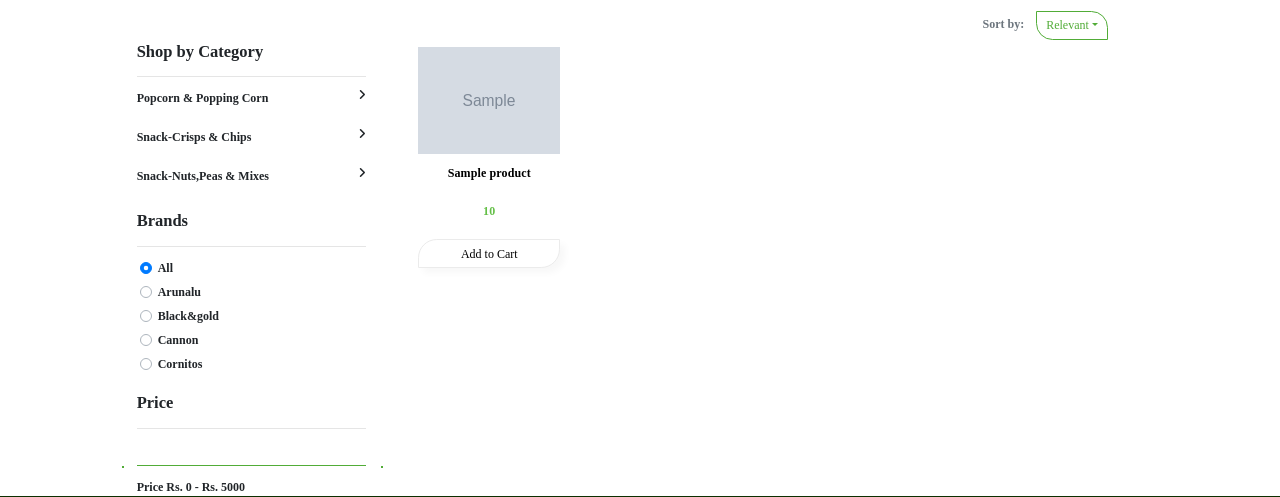
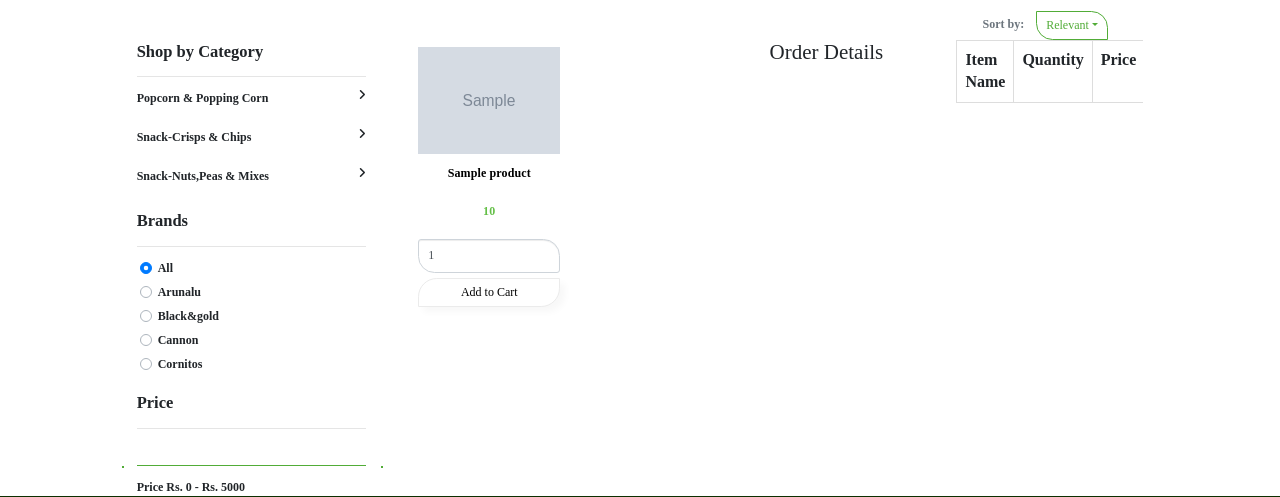
Before and after one commit to vithlanibhakti/ceylonfarmercom, a PHP site: page /ceylonfarmercom/client/dynamic.php?id=1 in a window 1280 px wide; the page is wider, and only the part inside the window is pictured. Shown: the part 338-835 px from the top of that part. Run offline with PHP 8.4, Linux system fonts and the light colour scheme; the visitor is signed in with stand-in values (Sample User, id 1); tables that the repository leaves empty or names only in its code hold one stand-in row (values such as "Sample post"); grey boxes marked "Sample" are stand-in pictures; lists and menus that the app fills with data are empty; some libraries are stand-ins or nearby versions; some web fonts are replaced.

Commit message:
dynamic add to cart

```diff
--- a/ceylonfarmercom/client/dynamic.php
+++ b/ceylonfarmercom/client/dynamic.php
@@ -1,8 +1,71 @@
-<?php include("header.php");
-//  $session_value=(isset($_SESSION['email']))?$_SESSION['email']:'';
-//echo "<script>alert('$email')</script>";
+
+<?php
+include("config.php");
+include("header.php");
+if(isset($_POST["add_to_cart"]))
+{
+	if(isset($_SESSION["shopping_cart"]))
+	{
+		$item_array_id = array_column($_SESSION["shopping_cart"], "p_id");
+		if(!in_array($_GET["p_id"], $item_array_id))
+		{
+			$count = count($_SESSION["shopping_cart"]);
+			$item_array = array(
+				'item_id'			=>	$_GET["p_id"],
+                'item_name'			=>	$_POST["hidden_name"],
+                'item_price'		=>	$_POST["hidden_price"],
+                'did'			=>	$_POST["did"],
+				'item_quantity'		=>	$_POST["quantity"]
+			);
+			$_SESSION["shopping_cart"][$count] = $item_array;
+            echo '<script>alert("Item Added successfully")</script>';
+
+$idc=$_GET['did'];
+
+echo "<script type=\"text/javascript\">\n";
+echo "var foo = ${idc};\n";
+//echo "alert('value is:' + foo);\n";
+echo "</script>\n";
+echo '<script> window.location.href= "dynamic.php?id=" + foo</script>';
+
+
+        }
+		else
+		{
+			echo '<script>alert("Item Already Added")</script>';
+		}
+	}
+	else
+	{
+		$item_array = array(
+			'item_id'			=>	$_GET["p_id"],
+            'item_name'			=>	$_POST["hidden_name"],
+            'did'			=>	$_POST["did"],
+			'item_price'		=>	$_POST["hidden_price"],
+			'item_quantity'		=>	$_POST["quantity"]
+		);
+		$_SESSION["shopping_cart"][0] = $item_array;
+	}
+}
+
+if(isset($_GET["action"]))
+{
+	if($_GET["action"] == "delete")
+	{
+		foreach($_SESSION["shopping_cart"] as $keys => $values)
+		{
+			if($values["item_id"] == $_GET["p_id"])
+			{
+				unset($_SESSION["shopping_cart"][$keys]);
+				echo '<script>alert("Item Removed")</script>';
+				echo '<script>window.location="home.php"</script>';
+			}
+		}
+	}
+}
 
 ?>
+
 <?php
 $idc=$_GET['id'];
 //echo $idc;
@@ -42,6 +105,10 @@ body{margin:0;font-family:-apple-system,BlinkMacSystemFont,segoe ui,roboto,oxyge
 
       </script>
     <script type="text/javascript" src="https://ajax.googleapis.com/ajax/libs/jquery/1.8.2/jquery.min.js"></script>
+
+    <script src="https://ajax.googleapis.com/ajax/libs/jquery/2.2.0/jquery.min.js"></script>
+		<link rel="stylesheet" href="https://maxcdn.bootstrapcdn.com/bootstrap/3.3.6/css/bootstrap.min.css" />
+		<script src="https://maxcdn.bootstrapcdn.com/bootstrap/3.3.6/js/bootstrap.min.js"></script>
 
     <!-- Including our scripting file. -->
 
@@ -131,7 +198,7 @@ body{margin:0;font-family:-apple-system,BlinkMacSystemFont,segoe ui,roboto,oxyge
                                 </div><span class="input-range__label input-range__label--max"><span class="input-range__label-container">5000</span></span>
                             </div><span class="price-range-text mt-3 d-flex"><strong>Price&nbsp;</strong> Rs. 0 - Rs. 5000</span></div>
                     </div>
-                    <div class="col-md-9 col-12">
+         <div class="col-md-9 col-12">
                         <div class="m-0 row-cols-2 row-cols-xs-2 row-cols-sm-3 row-cols-md-3 row-cols-lg-4 row">
                         <?php
                         include 'config.php';
@@ -142,6 +209,7 @@ body{margin:0;font-family:-apple-system,BlinkMacSystemFont,segoe ui,roboto,oxyge
                                         $p_name= $row1['p_name'];
                                         $p_id= $row1['p_id'];
                                         $p_image= $row1['p_image'];
+
                                         $result2 = mysqli_query($con,"SELECT  `product_id`, `sell_price` FROM `product_to_store` where `product_id` = $p_id ;");
                                         while($row2 = mysqli_fetch_array($result2))
                                         {
@@ -150,7 +218,7 @@ body{margin:0;font-family:-apple-system,BlinkMacSystemFont,segoe ui,roboto,oxyge
                                               $product_id= $row2['product_id'];
                                           // echo $product_id."<br>";
                                         ?>
-
+<form method="post" action="dynamic.php?action=add&p_id=<?php echo $p_id; ?>&did=<?php echo $idc; ?>">
 <div class="col" style="padding-bottom: 15px;">
                                 <div class="product-card-container">
                                     <div class="row">
@@ -161,13 +229,18 @@ body{margin:0;font-family:-apple-system,BlinkMacSystemFont,segoe ui,roboto,oxyge
                                             <div class="product-card-final-price"><?php echo $sell_price; ?></div>
                                         </div>
                                         <div class="product-card-button-container col-md-12">
-                                            <!-- <button type="button" class="product-card-button-add btn btn-primary btn-block"  onclick=" userValidate()"> -->
-                                            <input type="button" class="product-card-button-add btn btn-primary btn-block" onclick="display()" value="Add to Cart" />
-                                                <!-- <i class="fas fa-shopping-cart"></i> -->
-                                                </input></div>
-                                    </div>
-                                </div>
-                            </div>
+                                                <!-- <input type="button" onclick="sayHello()" value="Click" /> -->
+                                                <input type="text" name="quantity" value="1" class="form-control" />
+                        <input type="hidden" name="did" value="<?php echo $idc; ?>" class="form-control" />
+						<input type="hidden" name="hidden_name" value="<?php echo $p_name; ?>" />
+                        <input type="hidden" name="hidden_price" value="<?php echo $sell_price; ?>" />
+						<input type="submit" name="add_to_cart" style="margin-top:5px;" class="product-card-button-add btn btn-primary btn-block" value="Add to Cart" />
+                                                <!-- <input type="button" class="product-card-button-add btn btn-primary btn-block" onclick="display()" value="Add to Cart" /> -->
+                                        </input></div>
+                                            </div>
+                                            </div>
+                  	</div>
+				</form>
 
 <?php
                                         }
@@ -176,6 +249,55 @@ body{margin:0;font-family:-apple-system,BlinkMacSystemFont,segoe ui,roboto,oxyge
                                     }
 
                         ?>
+
+<div style="clear:both"></div>
+			<br />
+			<h3>Order Details</h3>
+			<div class="table-responsive">
+				<table class="table table-bordered">
+					<tr>
+						<th width="40%">Item Name</th>
+						<th width="10%">Quantity</th>
+						<th width="20%">Price</th>
+						<th width="15%">Total</th>
+						<th width="5%">Action</th>
+					</tr>
+					<?php
+					if(!empty($_SESSION["shopping_cart"]))
+					{
+						$total = 0;
+						foreach($_SESSION["shopping_cart"] as $keys => $values)
+						{
+					?>
+					<tr>
+						<td><?php echo $values["item_name"]; ?></td>
+						<td><?php echo $values["item_quantity"]; ?></td>
+                        <td>$ <?php echo $values["item_price"]; ?></td>
+                        <td>$ <?php echo number_format($values["item_quantity"] * $values["item_price"], 2);?></td>
+                        <td><a href="dynamic.php?action=delete&p_id=<?php echo $values["item_id"]; ?>">
+                        <span class="text-danger">Remove</span></a></td>
+					</tr>
+					<?php
+							$total = $total + ($values["item_quantity"] * $values["item_price"]);
+						}
+					?>
+					<tr>
+						<td colspan="3" align="right">Total</td>
+						<td align="right">$ <?php echo number_format($total, 2); ?></td>
+						<td></td>
+					</tr>
+					<?php
+					}
+					?>
+
+				</table>
+			</div>
+		</div>
+		</div>
+	</div>
+	<br />
+	</body>
+</html>
 
                                                 </div>
                     </div>
--- a/ceylonfarmercom/client/orderdetails.php
+++ b/ceylonfarmercom/client/orderdetails.php
@@ -45,7 +45,7 @@ if(isset($_GET["action"]))
 			{
 				unset($_SESSION["shopping_cart"][$keys]);
 				echo '<script>alert("Item Removed")</script>';
-				echo '<script>window.location="deals.php"</script>';
+				echo '<script>window.location="home.php"</script>';
 			}
 		}
 	}
```
